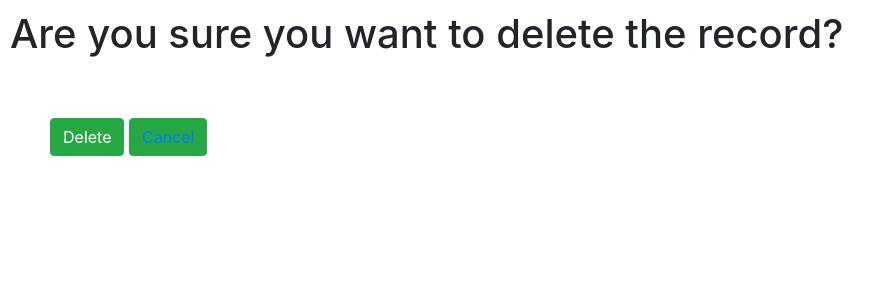
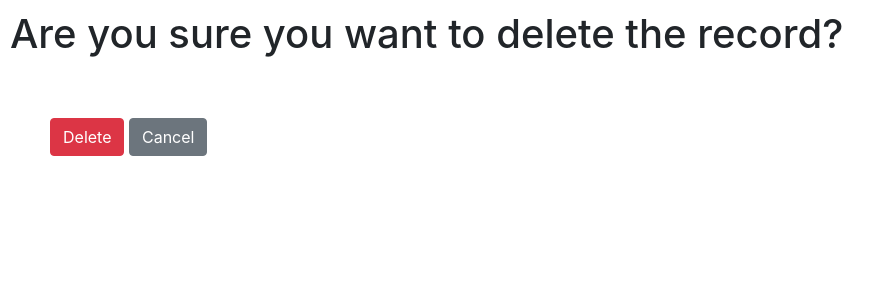
Before and after one commit to xiomarasa9/WeLightProject, a Django app: template app/templates/delete_form.html in a window 1280 px wide. Shown: the top 300 px of the page, without its empty margins (0-894 px from the left). Run offline with Django 3.2, Linux system fonts and the light colour scheme; the template is opened without the code that fills it, so the values that code supplies are empty; some libraries are stand-ins or nearby versions.

Commit message:
Se arregla urls

```diff
--- a/app/templates/delete_form.html
+++ b/app/templates/delete_form.html
@@ -13,14 +13,12 @@
 
 <h1 style="margin: 10px;"> Are you sure you want to delete the record? </h1>
 
-<!-- Sin probar -->
-
 <body>
     <form action="" method="post">
         <div style="padding: 50px;">
             {% csrf_token %}
-            <button class="btn btn-success" type="submit">Delete</button>
-            <button class="btn btn-success" type="submit"><a href="{% url 'index' %}">Cancel</a></button>
+            <button class="btn btn-danger" type="submit">Delete</button>
+            <a href="{% url 'index' %}" button class="btn btn-secondary" type="submit">Cancel</a>
         </div>
     </form>
 </body>
--- a/app/templates/index.html
+++ b/app/templates/index.html
@@ -56,7 +56,7 @@
                         <td style="text-align: center;">{{ element.power_factor }}</td style="text-align: center;">
                         <td>
                             <a href="{% url 'listado_app:edit_form' element.id %}" class="btn btn-warning">Edit</a>
-                            <a href="#" class="btn btn-danger">Delete</a>
+                            <a href="{% url 'listado_app:delete_form' element.id %}" class="btn btn-danger">Delete</a>
                         </td>
                     </tr>
                 </tbody>
--- a/app/urls.py
+++ b/app/urls.py
@@ -1,9 +1,11 @@
 from django.conf.urls import url
 from app import views
 
+app_name = "listado_app"
+
 urlpatterns = [
-    url(r'^$', views.index, name='index'),
-    url(r'^create/',views.createReport, name='create_form'), # Para acceder a la url de creación
-    url(r'^edit/(?P<id>\d+/)$',views.editReport, name='edit_form'), # Para acceder a la url de editar un registro
-    url(r'^delete/(?P<id>\d+/)$',views.deleteReport, name='delete_form'), # Para acceder a la url de eliminar un registro
+    url(r'^$', views.index, name='read_data'),
+    url(r'^create/$',views.createReport, name='create_form'), # Para acceder a la url de creación
+    url(r'^edit/(\d{1,10})/$',views.editReport, name='edit_form'), # Para acceder a la url de editar un registro
+    url(r'^delete/(\d{1,10})/$',views.deleteReport, name='delete_form'), # Para acceder a la url de eliminar un registro
 ]
--- a/app/views.py
+++ b/app/views.py
@@ -32,7 +32,7 @@ def editReport(request, id):
         if edit_form.is_valid():
             edit_form.save()
         return redirect('index')  # redigirir a la página principal
-    return render(request, 'edit_form.html', {'edit_form': report})
+    return render(request, 'create_form.html', {'edit_form': report})
 
 
 # Elimina un registro
```
